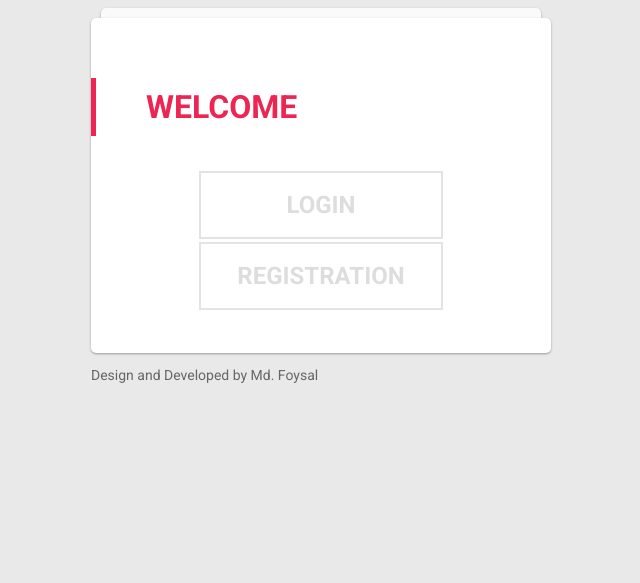
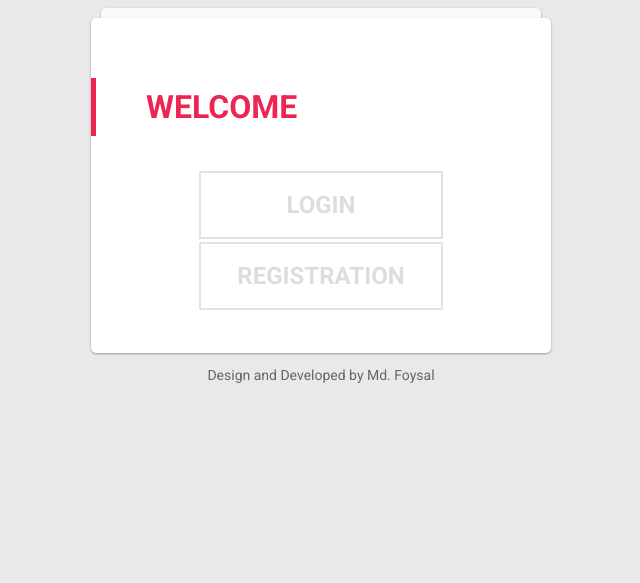
Before and after one commit to foysaliuice/User_account_activation_PHP, a PHP site: page /member/ in a window 1280 px wide. Shown: the top 583 px of the page, without its empty margins (319-959 px from the left). Run offline with PHP 8.4, Linux system fonts and the light colour scheme; some libraries are stand-ins or nearby versions; some web fonts are replaced.

Commit message:
Add some css code

```diff
--- a/css/style.css
+++ b/css/style.css
@@ -6,7 +6,9 @@ body {
   -webkit-font-smoothing: antialiased;
   -moz-osx-font-smoothing: grayscale;
 }
-
+.footer-cl{
+  text-align: center;
+}
 /* Pen Title */
 .pen-title {
   padding: 50px 0;
@@ -92,7 +94,7 @@ body {
   position: relative;
   max-width: 460px;
   width: 100%;
-  margin: 0 auto 100px;
+  margin: 0 auto 10px;
 }
 .container.active .card:first-child {
   background: #f2f2f2;
@@ -509,3 +511,6 @@ body {
     opacity: 0;
   }
 }
+.error{
+  color: #f00;
+}
```
